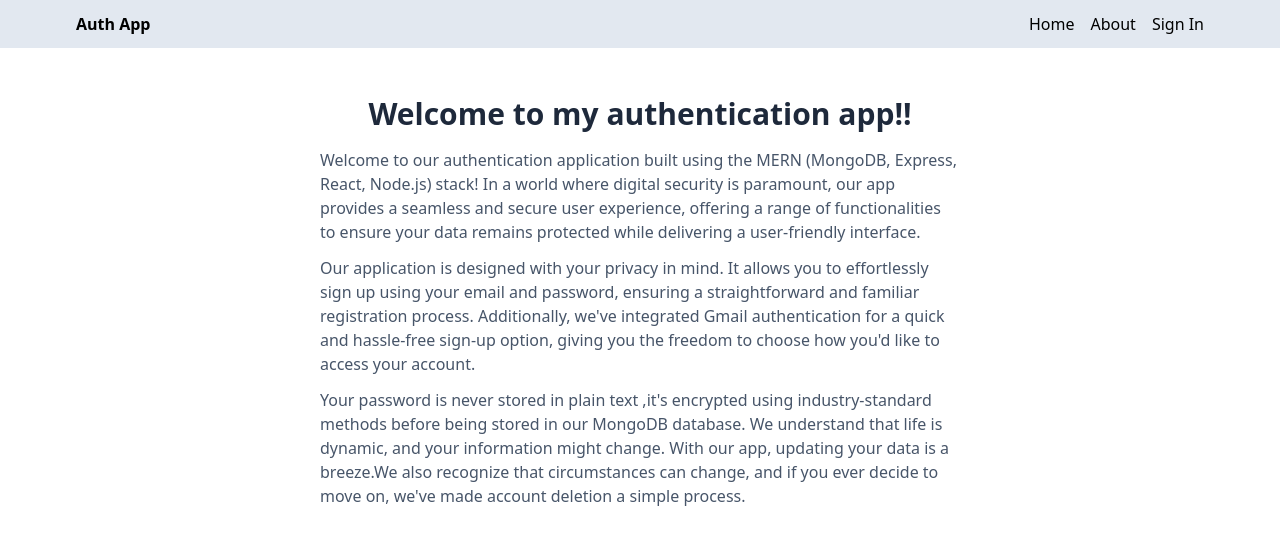
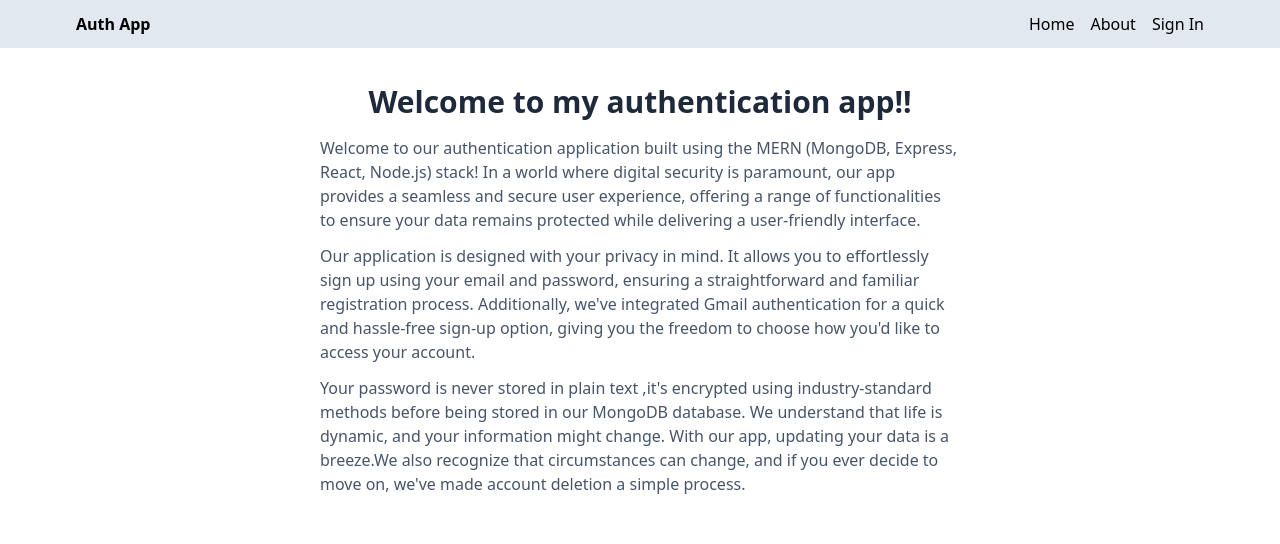
Before and after one commit to DeepeshDandriyal/mern-auth, a React (Vite) app in the folder client/: page / in a window 1280 px wide. Shown: the top 544 px of the page. Built offline with nearby package versions, Linux system fonts and the light colour scheme; no server answers.

Commit message:
some visual changes only

```diff
--- a/client/src/pages/About.jsx
+++ b/client/src/pages/About.jsx
@@ -1,6 +1,6 @@
 const About = () => {
   return (
-    <div className="px-4 py-12 max-w-2xl mx-auto">
+    <div className="px-4 py-9 max-w-2xl mx-auto">
       <h1 className="text-3xl font-bold mb-4 text-slate-800 text-center">
         About
       </h1>
--- a/client/src/pages/Home.jsx
+++ b/client/src/pages/Home.jsx
@@ -1,6 +1,6 @@
 const Home = () => {
   return (
-    <div className="px-4 py-12 max-w-2xl mx-auto">
+    <div className="px-4 py-9 max-w-2xl mx-auto">
       <h1 className="text-3xl font-bold mb-4 text-slate-800 text-center">
         Welcome to my authentication app!!
       </h1>
```
